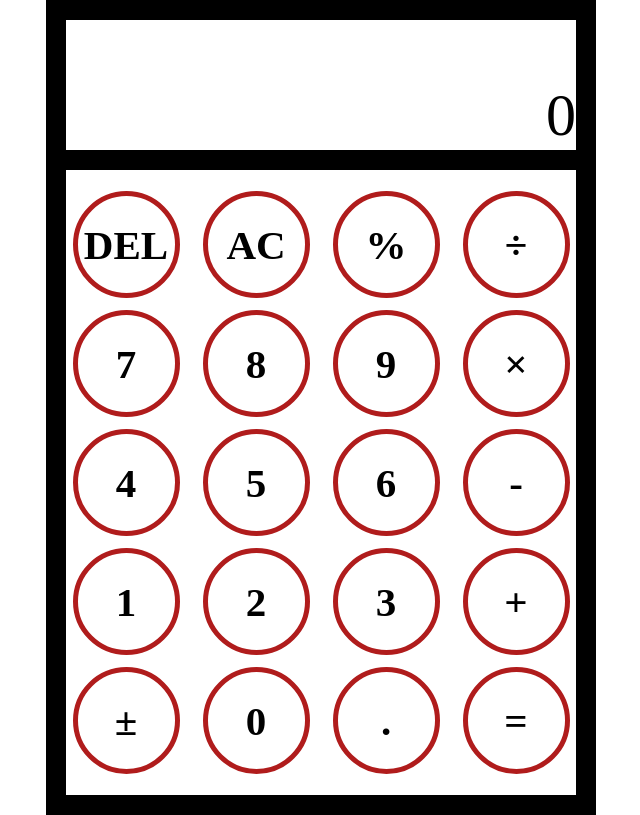
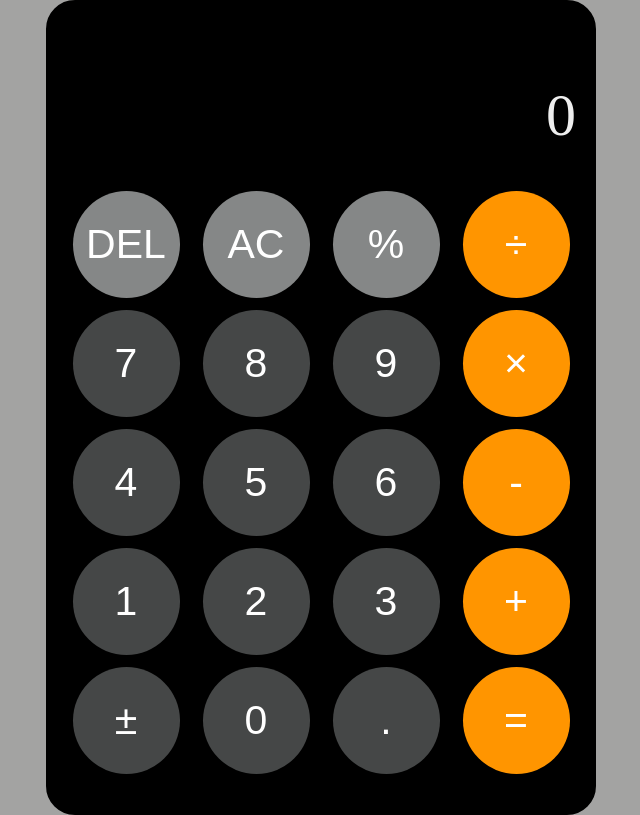
Before and after one commit to MATTERS99/Calculator, a plain HTML site: page index.html in a window 1280 px wide. Shown: the whole page, without its empty margins (319-959 px from the left). Drawn offline with Linux system fonts and the light colour scheme.

Commit message:
Improve UI

```diff
--- a/style.css
+++ b/style.css
@@ -2,23 +2,23 @@
     margin:0;
     padding:0;
     box-sizing:border-box;
+    background-color: #a3a3a2;
 }
 
 .main {
-
     height: 815px;
     width: 550px;
     margin: 0 auto;
     display: flex;
     flex-direction: column;
-
-
+    border-radius: 29px;
 }
 
 .main,
 .disp,
 .function {
     border: 10px solid black;
+    background-color: black;
 }
 
 .disp {
@@ -28,9 +28,14 @@
     display:flex;
     justify-content: flex-end;
     align-items: flex-end;
-
+    color:#eeeeee ;
 }
-
+.function .b{
+    background-color: #ff9500;
+}
+.function .c{
+    background-color: #858787;
+}
 .function {
     height: 645px;
     display: flex;
@@ -39,11 +44,9 @@
     align-content: space-around;
     padding: 20px 0px;
     gap:10px;
-
 }
 
 .function div {
-    border: 5px solid rgb(176, 28, 28);
     width: 107px;
     height: 107px;
     border-radius: 50%;
@@ -53,5 +56,8 @@
     justify-content: center;
     align-items: center;
     font-size: 41px;
-    font-weight: bold;
+    background-color: #454747;
+    color:white;
+    font-family: arial
+
 }
```
